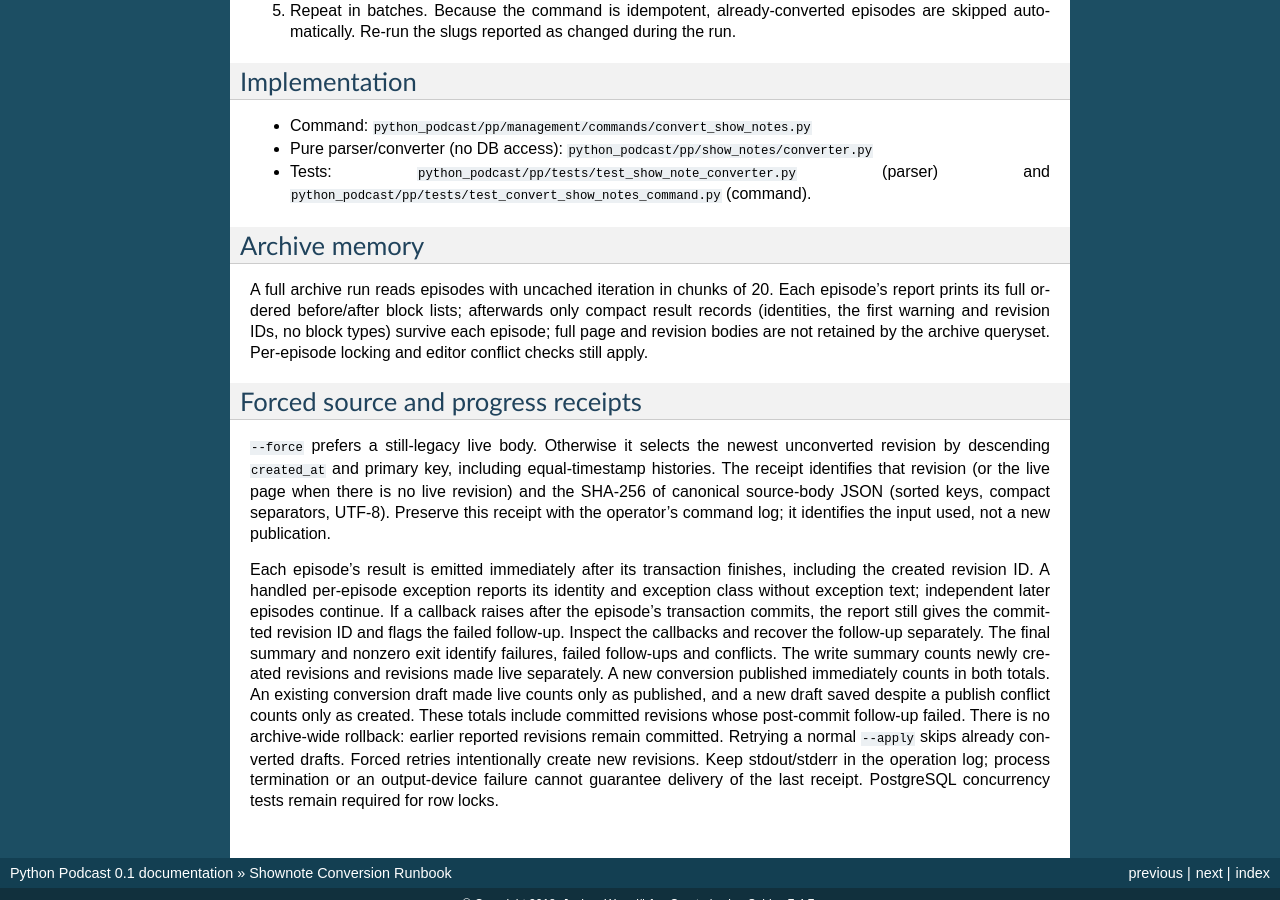
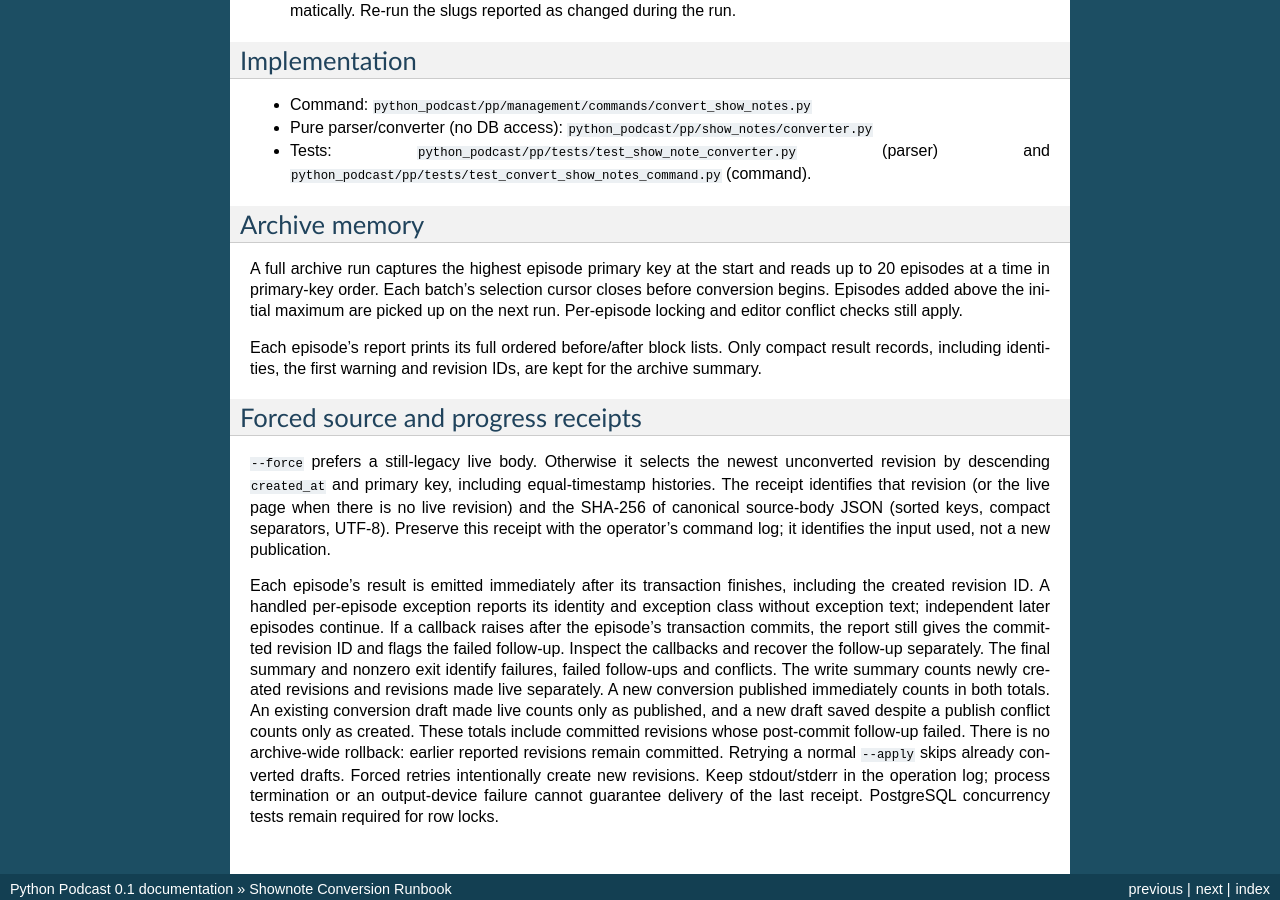
Before and after one commit to ephes/python-podcast, a Sphinx documentation site: the page built from docs/convert-show-notes-runbook.rst, in a window 1280 px wide and 900 px high, scrolled down 3265 px. Built offline with Sphinx 7.4.7, drawn with Linux system fonts in a browser that asks for light colours; some of the changed text lies outside the part shown.

Commit message:
Read the show-note archive in bounded primary-key batches

```diff
--- a/CHANGELOG.rst
+++ b/CHANGELOG.rst
@@ -3,6 +3,10 @@ Changelog
 
 Unreleased
 ----------
+
+* Convert the show-note archive in bounded primary-key batches. Close each
+  selection cursor before writing revisions and defer newly appended episodes
+  to the next run.
 
 * Count newly created and published show-note revisions separately, including
   in batches with failures or conflicts.
--- a/docs/convert-show-notes-runbook.rst
+++ b/docs/convert-show-notes-runbook.rst
@@ -161,8 +161,8 @@ The locks cannot show a new revision that another database transaction has
 inserted but not committed yet. Such a save completes afterwards and remains the
 latest revision, so the edit is kept in that case as well.
 
-An episode that is deleted while the batch runs, at any point, is also reported
-as an edit conflict and does not stop the remaining episodes.
+An episode deleted after selection is reported as an edit conflict. The
+remaining episodes still run.
 
 Usage
 -----
@@ -214,12 +214,15 @@ Implementation
 Archive memory
 --------------
 
-A full archive run reads episodes with uncached iteration in chunks of 20.
-Each episode's report prints its full ordered before/after block lists;
-afterwards only compact result records (identities, the first warning and revision IDs, no block types) survive
-each episode; full page and revision bodies are not retained by the archive
-queryset.
-Per-episode locking and editor conflict checks still apply.
+A full archive run captures the highest episode primary key at the start
+and reads up to 20 episodes at a time in primary-key order. Each batch's
+selection cursor closes before conversion begins. Episodes added above the
+initial maximum are picked up on the next run. Per-episode locking and editor
+conflict checks still apply.
+
+Each episode's report prints its full ordered before/after block lists.
+Only compact result records, including identities, the first warning and
+revision IDs, are kept for the archive summary.
 
 Forced source and progress receipts
 -----------------------------------
```
Also changed, not shown: 2 other files.
